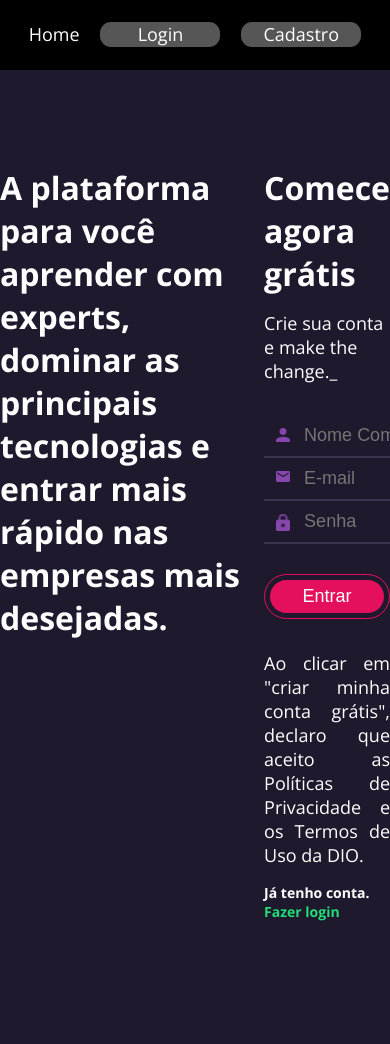
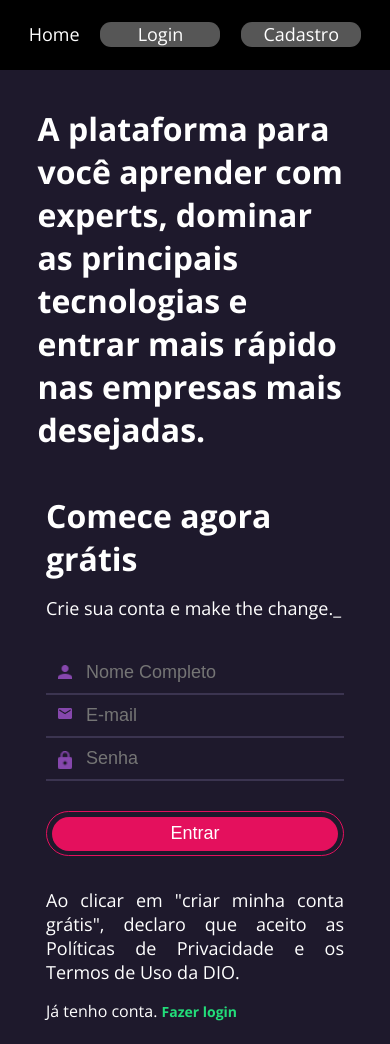
Before and after one commit to rochamariza/dio-clone-react, a React (Create React App) app: page /cadastro in a window 390 px wide. Before the commit the page ends 921 px from the top, so only its background shows below. Built offline with nearby package versions, Linux system fonts and the light colour scheme.

Commit message:
Atualizei a responsividade de Login e Cadastro

```diff
--- a/src/pages/cadastro/cadastro.module.css
+++ b/src/pages/cadastro/cadastro.module.css
@@ -3,6 +3,7 @@
     justify-content: space-around;
     margin-top: 6rem;
     width: 100vw;
+    height: 100%;
 }
 .cadastro-container h4{
     font-size: 18px;
@@ -30,17 +31,19 @@
 .extra-info{
     display: flex;
     justify-content: space-between;
-    font-weight: 700;
-    font-size: 14px;
 }
 
-.logar{color: #23DD7A;}
+.logar{color: #23DD7A;font-weight: 700; font-size: 14px;}
 .logar:link{text-decoration: none;}
 
 @media (max-width:400px){
-    .login-container{
+    .cadastro-container{
         display: flex;
         flex-direction: column;
-        justify-content: center;
+        align-items: center;
+        margin-top: 1rem;
+    }
+    .cadastro-container h1{
+        max-width: 315px;
     }
 }
--- a/src/pages/login/login.module.css
+++ b/src/pages/login/login.module.css
@@ -3,6 +3,7 @@
     justify-content: space-around;
     margin-top: 6rem;
     width: 100vw;
+    height: 100%;
 }
 
 .login-container h1{
@@ -38,6 +39,10 @@
     .login-container{
         display: flex;
         flex-direction: column;
-        justify-content: center;
+        align-items: center;
+        margin-top: 1rem;
+    }
+    .login-container h1{
+        max-width: 315px;
     }
 }
```
